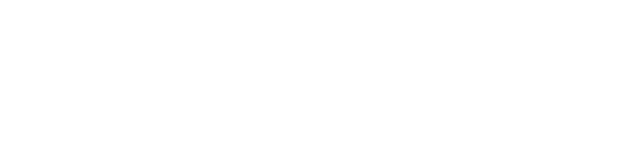
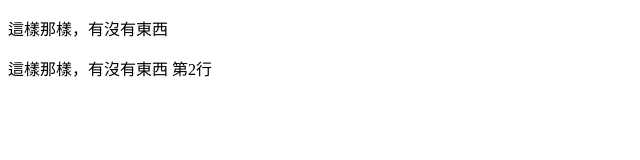
Before and after one commit to hahaha54383/dd_105_gitclass, a plain HTML site: page index.html in a window 1280 px wide. Shown: the whole page, without its empty margins (0-640 px from the left). Drawn offline with Linux system fonts and the light colour scheme.

Commit message:
第2次上傳

```diff
--- a/index.html
+++ b/index.html
@@ -7,6 +7,7 @@
     <title>Document</title>
 </head>
 <body>
-
+    <p>這樣那樣，有沒有東西</p>
+    <p>這樣那樣，有沒有東西 第2行</p>
 </body>
 </html>
```
Also changed, not shown: css/style.css (added).
